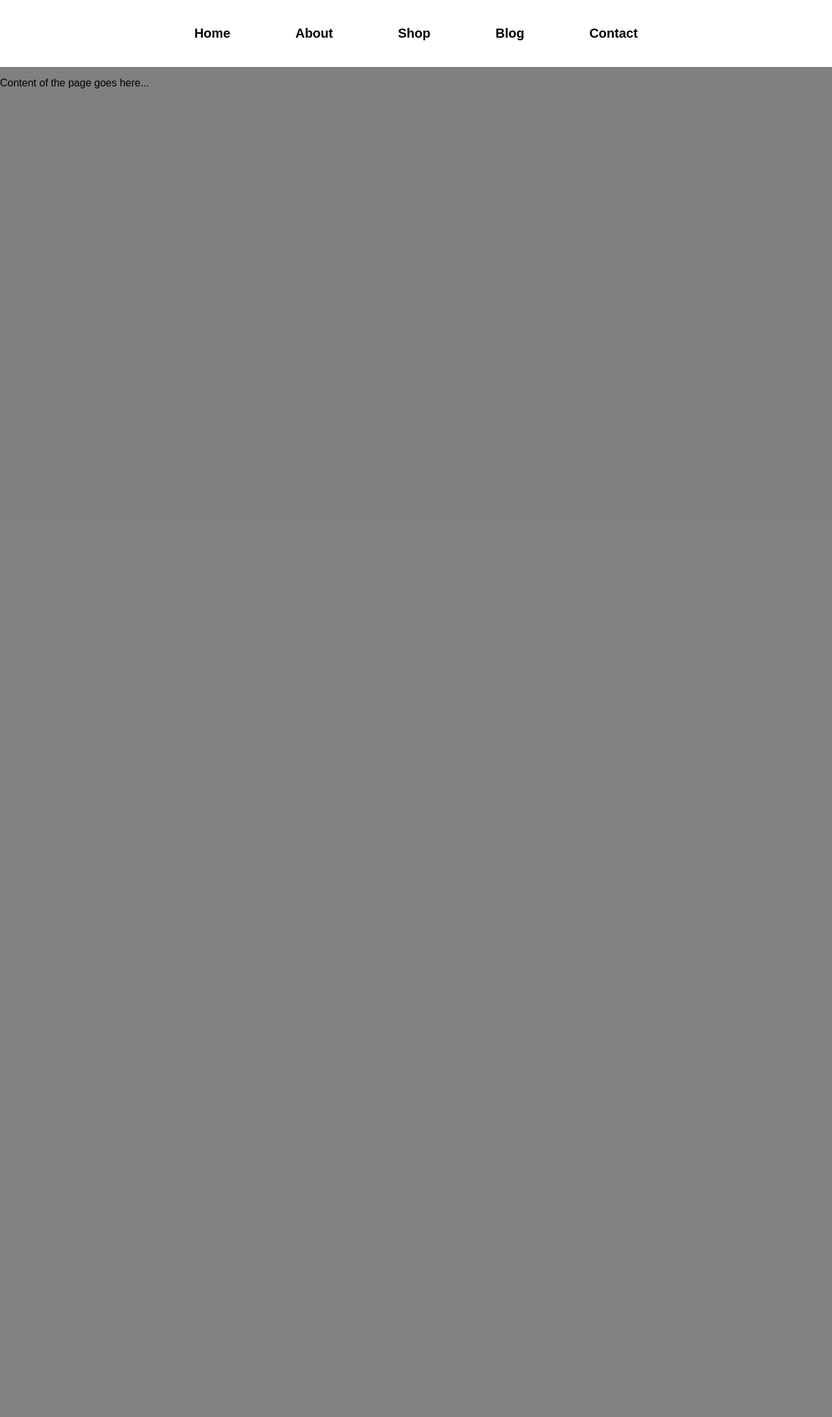
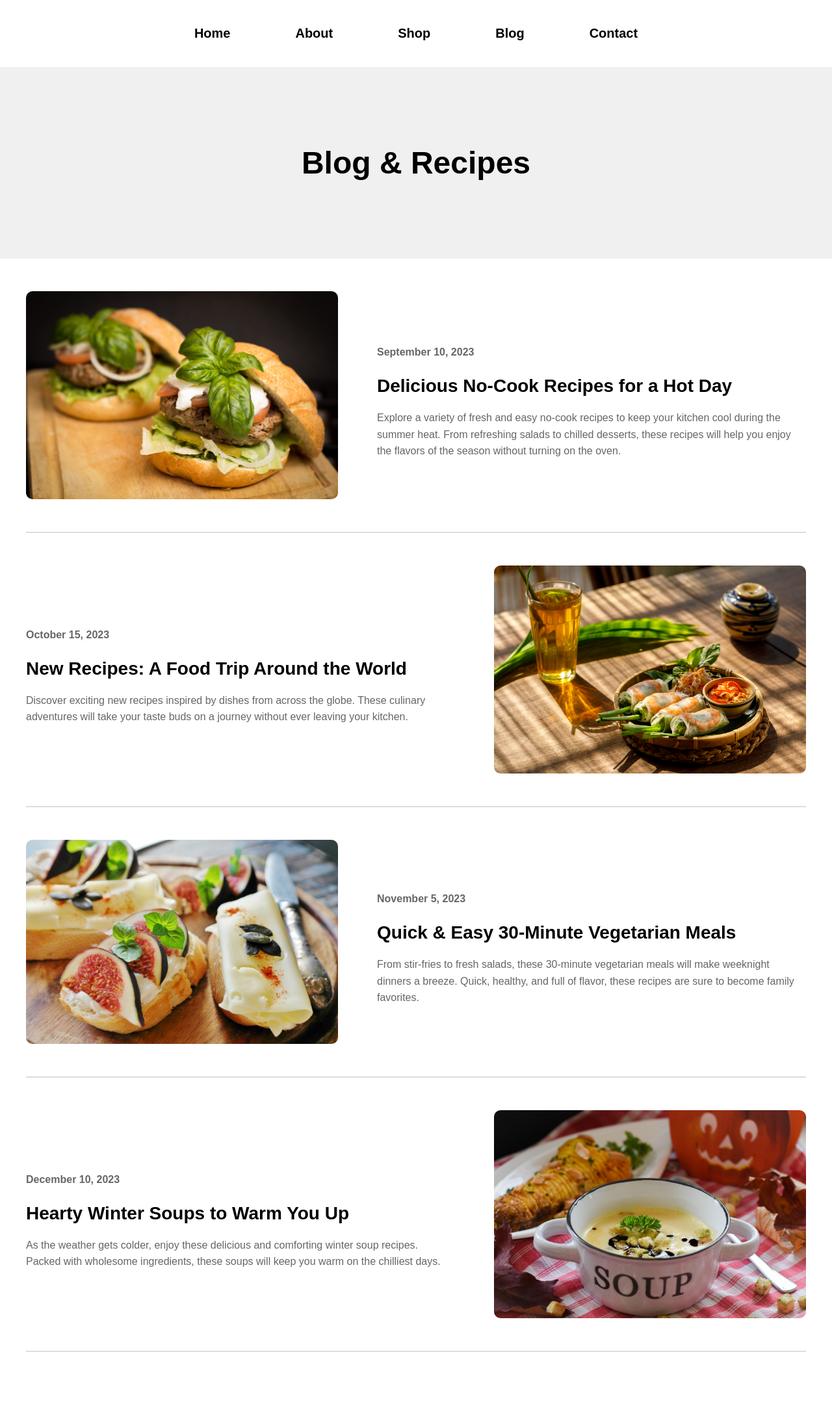
Before and after one commit to HKhawaja1/Project_3, a Flask app: page /blog in a window 1280 px wide. Shown: the whole page at 65% size. Before the commit the page ends 800 px from the top, so only its background shows below. Run offline with Flask 3, Linux system fonts and the light colour scheme.

Commit message:
Blog page added.

```diff
--- a/static/css/style.css
+++ b/static/css/style.css
@@ -1,6 +1,6 @@
-/* Set body background color to grey */
+/* Set body background color to white */
 body {
-    background-color: gray;
+    background-color: white;
     margin: 0;
     padding: 0;
     font-family: Arial, sans-serif;
@@ -255,3 +255,73 @@
 .faq-item.active .faq-answer {
     display: block;
 }
+
+/* Blog Header Full-Width Styling */
+.blog-header {
+    background-color: #f0f0f0; /* Light gray background */
+    width: 100vw; /* Full width */
+    padding: 120px 0;
+    margin: 0;
+    text-align: center;
+}
+
+.blog-header h1 {
+    font-size: 48px;
+    font-weight: bold;
+    margin: 0;
+}
+
+/* Blog Container Styling */
+.blog-container {
+    max-width: 1200px;
+    margin: 50px auto;
+    padding: 0 20px;
+    text-align: center;
+}
+
+/* Blog Post Styling */
+.blog-post {
+    display: flex;
+    align-items: center;
+    justify-content: space-between;
+    gap: 30px;
+}
+
+/* Blog Post Image */
+.blog-image {
+    width: 40%;
+    border-radius: 10px;
+    margin-bottom: 20px; /* Add some margin below the image */
+}
+
+.blog-text {
+    text-align: left;
+    width: 55%;
+}
+
+.blog-date {
+    font-size: 14px;
+    color: #27AE60; /* Green color for the date */
+    font-weight: bold;
+    margin-bottom: 10px;
+}
+
+.blog-text h2 {
+    font-size: 28px;
+    font-weight: bold;
+    margin-bottom: 20px;
+}
+
+.blog-text p {
+    font-size: 16px;
+    color: #666;
+    line-height: 1.6;
+}
+
+/* Divider Line */
+.divider {
+    margin-top: 30px;
+    margin-bottom: 50px;
+    border: 0;
+    border-top: 2px solid #ddd;
+}
--- a/templates/blog.html
+++ b/templates/blog.html
@@ -3,11 +3,12 @@
   <head>
     <meta charset="UTF-8">
     <meta name="viewport" content="width=device-width, initial-scale=1.0">
-    <title>My Title</title>
+    <title>Blog & Recipes</title>
     <link rel="stylesheet" href="{{ url_for('static', filename='css/style.css') }}">
   </head>
   <body>
-    <!-- Flexbox Navigation Banner -->
+
+    <!-- Navigation Banner -->
     <div class="nav-banner">
       <nav class="nav-container">
         <ul class="nav-list">
@@ -20,9 +21,62 @@
       </nav>
     </div>
 
-    <!-- Main Content -->
-    <div>
-      <p>Content of the page goes here...</p>
+    <!-- Blog & Recipes Full-Width Header -->
+    <div class="blog-header">
+      <h1>Blog & Recipes</h1>
+    </div>
+
+    <!-- Blog Content -->
+    <div class="blog-container">
+
+      <!-- Blog Post 1 (Normal layout: Image on the left) -->
+      <div class="blog-post">
+        <img src="{{ url_for('static', filename='assets/Blog_1.jpg') }}" alt="Blog Image 1" class="blog-image">
+        <div class="blog-text">
+          <p class="blog-date">September 10, 2023</p>
+          <h2>Delicious No-Cook Recipes for a Hot Day</h2>
+          <p>Explore a variety of fresh and easy no-cook recipes to keep your kitchen cool during the summer heat. From refreshing salads to chilled desserts, these recipes will help you enjoy the flavors of the season without turning on the oven.</p>
+        </div>
+      </div>
+
+      <hr class="divider">
+
+      <!-- Blog Post 2 (Reversed layout: Image on the right) -->
+      <div class="blog-post reverse-layout">
+        <div class="blog-text">
+          <p class="blog-date">October 15, 2023</p>
+          <h2>New Recipes: A Food Trip Around the World</h2>
+          <p>Discover exciting new recipes inspired by dishes from across the globe. These culinary adventures will take your taste buds on a journey without ever leaving your kitchen.</p>
+        </div>
+        <img src="{{ url_for('static', filename='assets/Blog_2.jpg') }}" alt="Blog Image 2" class="blog-image">
+      </div>
+
+      <hr class="divider">
+
+      <!-- Blog Post 3 (Normal layout: Image on the left) -->
+      <div class="blog-post">
+        <img src="{{ url_for('static', filename='assets/Blog_3.jpg') }}" alt="Blog Image 3" class="blog-image">
+        <div class="blog-text">
+          <p class="blog-date">November 5, 2023</p>
+          <h2>Quick & Easy 30-Minute Vegetarian Meals</h2>
+          <p>From stir-fries to fresh salads, these 30-minute vegetarian meals will make weeknight dinners a breeze. Quick, healthy, and full of flavor, these recipes are sure to become family favorites.</p>
+        </div>
+      </div>
+
+      <hr class="divider">
+
+      <!-- Blog Post 4 (Reversed layout: Image on the right) -->
+      <div class="blog-post reverse-layout">
+        <div class="blog-text">
+          <p class="blog-date">December 10, 2023</p>
+          <h2>Hearty Winter Soups to Warm You Up</h2>
+          <p>As the weather gets colder, enjoy these delicious and comforting winter soup recipes. Packed with wholesome ingredients, these soups will keep you warm on the chilliest days.</p>
+        </div>
+        <img src="{{ url_for('static', filename='assets/Blog_4.jpg') }}" alt="Blog Image 4" class="blog-image">
+      </div>
+
+      <hr class="divider">
+
     </div>
 
     <script src="{{ url_for('static', filename='js/script.js') }}"></script>
```
Also changed, not shown: static/assets/Blog_1.jpg (added), static/assets/Blog_2.jpg (added), static/assets/Blog_3.jpg (added), static/assets/Blog_4.jpg (added).
